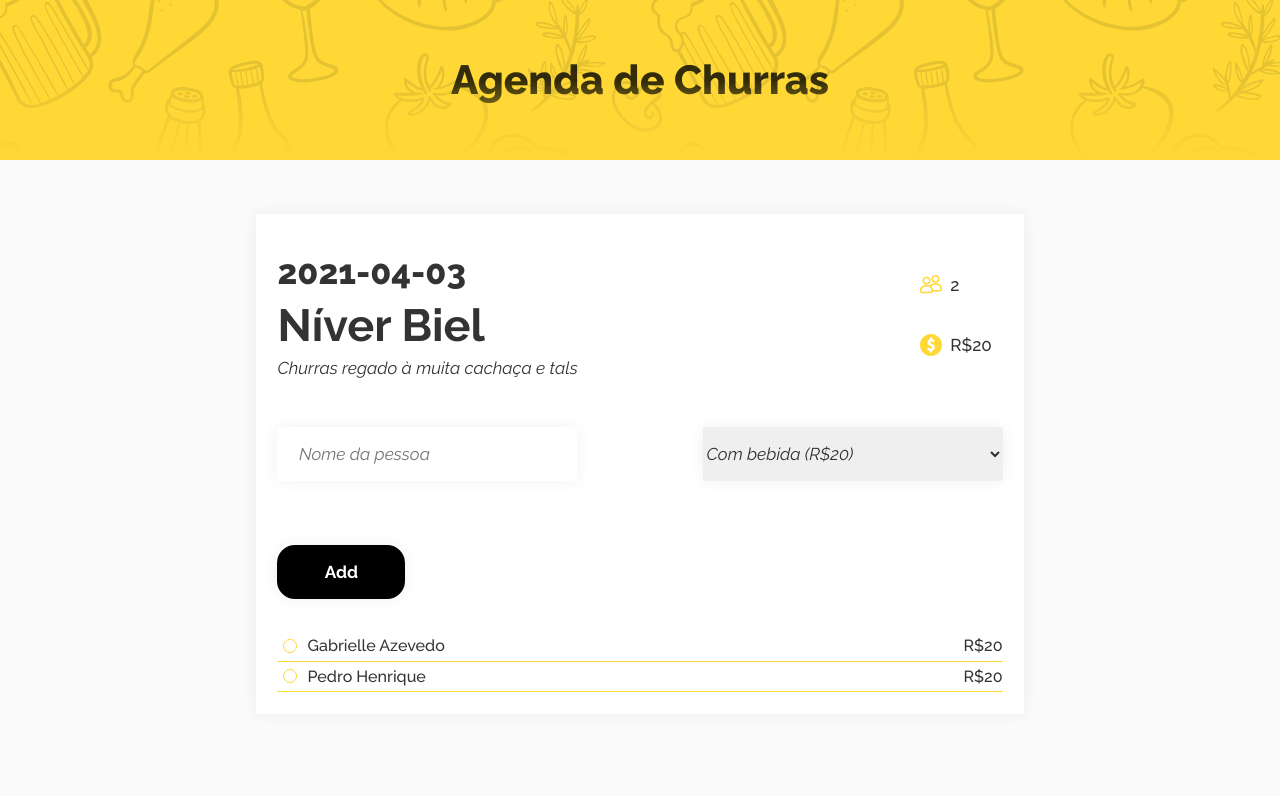
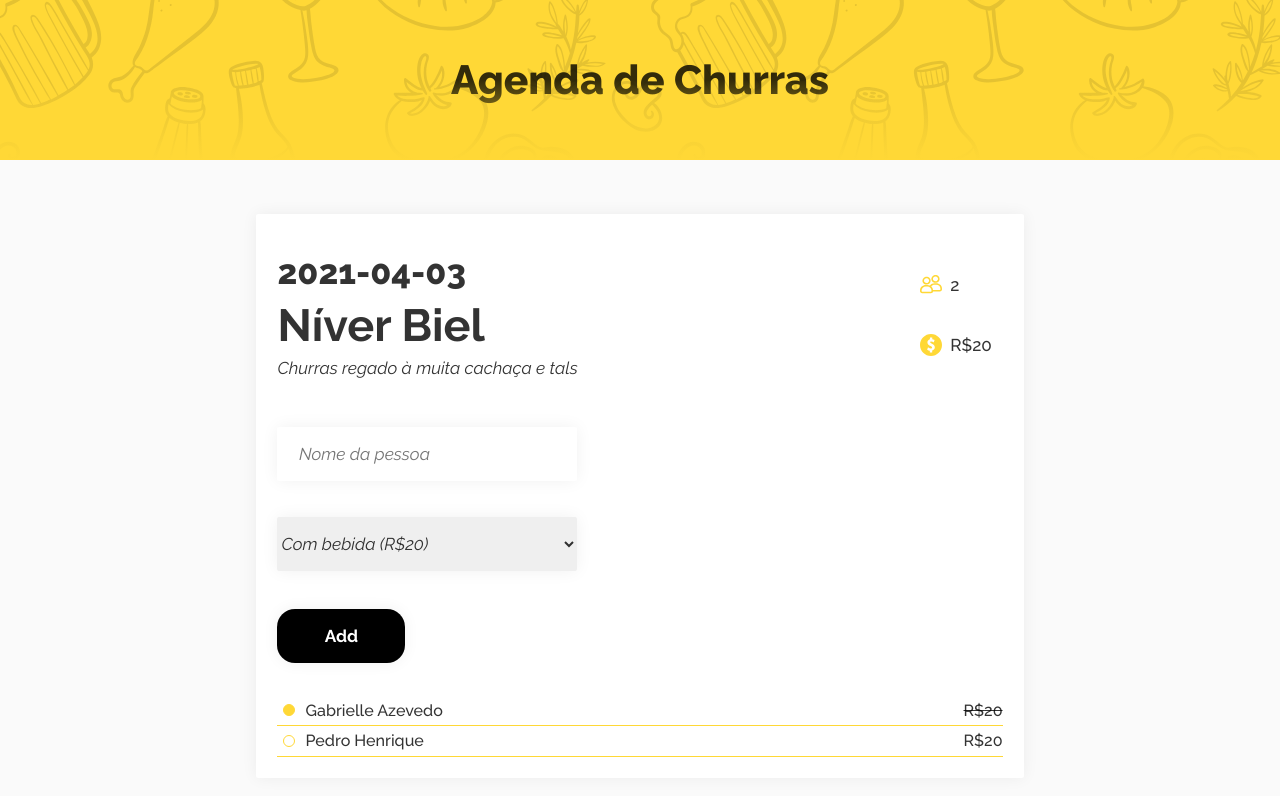
Before and after one commit to GabrielleAzevedo/Teste-Trinca, a React (Create React App) app: page /detalhe/0 in a window 1280 px wide. Shown: the top 796 px of the page. Built offline with nearby package versions, Linux system fonts and the light colour scheme.

Commit message:
Parte de Add Participant + exibição

```diff
--- a/package.json
+++ b/package.json
@@ -10,7 +10,7 @@
     "react": "^17.0.2",
     "react-dom": "^17.0.2",
     "react-redux": "^7.2.3",
-    "react-router-dom": "^5.1.2",
+    "react-router-dom": "^6.0.0-beta.0",
     "react-scripts": "4.0.3",
     "redux": "^4.0.5",
     "styled-components": "^5.2.1",
--- a/src/pages/BbqDetails/ListParticipants/index.js
+++ /dev/null
@@ -1,21 +0,0 @@
-import React from 'react'
-import {Container, Label, Checkbox, Value} from './styles';
-
-function Index(props) {
-
-    const participants = props.dadosParticipants;
-
-    return (
-        <Container>
-            <Label>
-                <Checkbox
-                    type="checkbox" value="person"
-                />
-                {participants.name}
-            </Label>
-            <Value>R${participants.valuePayment}</Value>
-        </Container>
-    )
-}
-
-export default Index
--- a/src/pages/BbqDetails/ListParticipants/styles.js
+++ /dev/null
@@ -1,53 +0,0 @@
-import styled from 'styled-components';
-
-export const Container = styled.li`
-  list-style: none;
-
-  width: 100%;
-
-  display: flex;
-  justify-content: space-between;
-  align-items: center;
-
-  border-bottom: 1px solid var(--color-primary);
-
-  padding: .5rem 0 .5rem .5rem;
-
-  cursor: pointer;
-`;
-
-export const Label = styled.label`
-    font-size: 1.5rem;
-
-    display: flex;
-    align-items: center;
-
-    cursor: pointer;
-
-    &::before{
-        content: "";
-        width: 12px;
-        height: 12px;
-
-        display: inline-block;
-        /* box-sizing: border-box; */
-
-        border: 1px solid var(--color-primary);
-        border-radius: 10px;
-
-        margin-right: 1rem;
-    }
-`;
-
-export const Checkbox = styled.input.attrs({type: 'checkbox'})`
-
-  display: none;
-`;
-
-export const Value = styled.span`
-    font-size: 1.5rem;
-`;
-
-// export const Label = styled.label`
-
-// `;
--- a/src/pages/BbqDetails/index.js
+++ b/src/pages/BbqDetails/index.js
@@ -1,7 +1,7 @@
 import React from 'react';
-import {Container, Card, Form, Content, Select, Button, Option, List} from './styles';
+import {Container, Card, Form,  Select, Button, Option, List, ContainerCheckbox, Label, Checkbox, Value} from './styles';
 import Head from './BbqDetailsHeader/index';
-import ItemList from './ListParticipants/index';
+// import ItemList from './ListParticipants/index';
 import Input from '../../components/Input/index'
 
 import { useParams } from "react-router-dom";
@@ -22,6 +22,9 @@ function Index() {
 
     const tempParticipants = bbqId.participants;
 
+    const payed = bbqId.participants.payed;
+    // console.
+
 
     let nameParticipant = useForms();
     const [select, setSelect] = React.useState(bbqId.withDrink);
@@ -36,7 +39,7 @@ function Index() {
             payed: false,
             valuePayment: select,
         });
-        console.log(barb);
+
         dispatch(
             {
                 type: 'ADD_PARTICIPANT',
@@ -49,6 +52,45 @@ function Index() {
     }
 
 
+   function handleClick(element) {
+        let bbq = barbecue[id];
+        const indexName = bbq.participants.indexOf(element);
+        const personPayed = bbq.participants[indexName].payed;
+        const personValuePayment = bbq.participants[indexName].valuePayment;
+        bbq.participants[indexName].payed = !personPayed;
+
+
+        let money = bbq.receivedMoney;
+
+
+        if(personPayed===true){
+            money -= personValuePayment;
+        }else{
+            money += personValuePayment;
+        }
+
+        bbq.receivedMoney = money;
+
+
+
+        dispatch(
+            {
+                type: 'SET_PARTICIPANT_PAYMENT',
+                barbecue:bbq,
+            }
+        );
+
+        // let barb = barbecue;
+        // barb[id].numberParticipants = barb[id].numberParticipants + 1;
+        // barb[id].participants.push({
+        //     name: nameParticipant.value,
+        //     payed: false,
+        //     valuePayment: select,
+        // });
+        return history(`/detalhe/${id}`);
+
+
+   }
 
     return (
         <Container>
@@ -56,11 +98,10 @@ function Index() {
                 <Head dataBbq={bbqId}/>
 
                 <Form onSubmit={handleSubmit} >
-                        <Content>
+
                         <Input
                             type="text"
-                                placeholder="Nome da pessoa"
-                                name="nameParticipant"
+                            placeholder="Nome da pessoa"                                 name="nameParticipant"
                             required
                             {...nameParticipant}
                         />
@@ -69,14 +110,21 @@ function Index() {
                             <Option value={bbqId.noDrink}>Sem bebida (R${bbqId.noDrink})</Option>
                             {/* <Option value="otherValue">Outro</Option> */}
                         </Select>
-                        </Content>
+
                     <Button>Add</Button>
                 </Form>
 
-
                 <List>
                     {tempParticipants.map(participants =>
-                        <ItemList key={participants.name} dadosParticipants={participants}  />
+                        <ContainerCheckbox key={participants.name} >
+                            <Label dataPayment={participants.payed} >
+                                <Checkbox onClick={() => handleClick(participants)}
+                                    type="checkbox" value="person" checked={payed}
+                                />
+                                {participants.name}
+                            </Label>
+                            <Value dataValue={participants.payed}>R${participants.valuePayment}</Value>
+                        </ContainerCheckbox>
                     )}
                 </List>
             </Card>
--- a/src/pages/BbqDetails/styles.js
+++ b/src/pages/BbqDetails/styles.js
@@ -27,13 +27,6 @@ export const Form = styled.form`
   margin-bottom: 3rem;
   flex-direction: column;
 `;
-
-export const Content = styled.form`
-  display: flex;
-  justify-content: space-between;
-
-`;
-
 
 export const Select = styled.select`
   height: 5rem;
@@ -97,9 +90,55 @@ export const List = styled.div`
 
 `;
 
-// export const Container = styled.div`
+export const ContainerCheckbox = styled.li`
+  list-style: none;
 
-// `;
-// export const Container = styled.div`
+  width: 100%;
 
-// `;
+  display: flex;
+  justify-content: space-between;
+  align-items: center;
+
+  border-bottom: 1px solid var(--color-primary);
+
+  padding: .5rem 0 .5rem .5rem;
+
+  cursor: pointer;
+`;
+
+export const Label = styled.label`
+    font-size: 1.5rem;
+
+    display: flex;
+    align-items: center;
+
+    cursor: pointer;
+
+    &::before{
+        content: "";
+        width: 12px;
+        height: 12px;
+
+        display: inline-block;
+        box-sizing: border-box;
+
+        background-color: ${props => props.dataPayment ? '#FFD836' : ' transparent'};
+
+        border: 1px solid var(--color-primary);
+        border-radius: 10px;
+
+        margin-right: 1rem;
+    }
+`;
+
+export const Checkbox = styled.input.attrs({type: 'checkbox'})`
+
+  display: none;
+`;
+
+export const Value = styled.span`
+    font-size: 1.5rem;
+
+    text-decoration: ${props => props.dataValue ? 'line-through' : ''}
+
+`;
--- a/src/pages/CreateBbq/index.js
+++ b/src/pages/CreateBbq/index.js
@@ -14,7 +14,7 @@ const Index = () => {
 
     const history = useNavigate();
 
-    const idBbqStore = useSelector( state => state.numberId);
+    const barbecue = useSelector( state => state.barbecue);
 
     const dateBbq = useForms();
     const titleBbq = useForms();
@@ -24,11 +24,16 @@ const Index = () => {
 
     function handleSubmit(event){
         event.preventDefault();
+
+        let lengthBbq = barbecue.length;
+        console.log(barbecue);
+
+
         dispatch(
             {
                 type: 'ADD_BARBECUE',
 
-                id: idBbqStore+1,
+                id: lengthBbq,
                 date: dateBbq.value,
                 title: titleBbq.value,
                 description: descriptionBbq.value,
@@ -37,8 +42,11 @@ const Index = () => {
                 receivedMoney: 0,
                 numberParticipants: 0,
                 participants: [],
-            }
+            },
+
         );
+
+
         return history('/');
     }
 
--- a/src/store/index.js
+++ b/src/store/index.js
@@ -44,7 +44,7 @@ const initialState = {
                     },
                     {
                         name: 'Pedro Henrique',
-                        valuePayment: 20,
+                        valuePayment: 10,
                         payed: false,
                     }
                 ]
@@ -66,6 +66,21 @@ function reducer(state = initialState, action){
             return{
                 ...state,
                 barbecue: action.barbecue,
+                numberId: action.numberId,
+            }
+        case 'SET_PARTICIPANT_PAYMENT':
+            return{
+                ...state,
+                barbecue: [...state.barbecue, {
+                    ...action,
+                 }]
+            }
+        case 'SET_ID_BBQ':
+            return{
+                ...state,
+                numberId: [...state.numberId, {
+                    ...action,
+                 }]
             }
         default:
             return state;
```
Also changed, not shown: 1 other file (tests, documents, lock files or other folders). Lines whose indentation alone changed are shown as unchanged.
